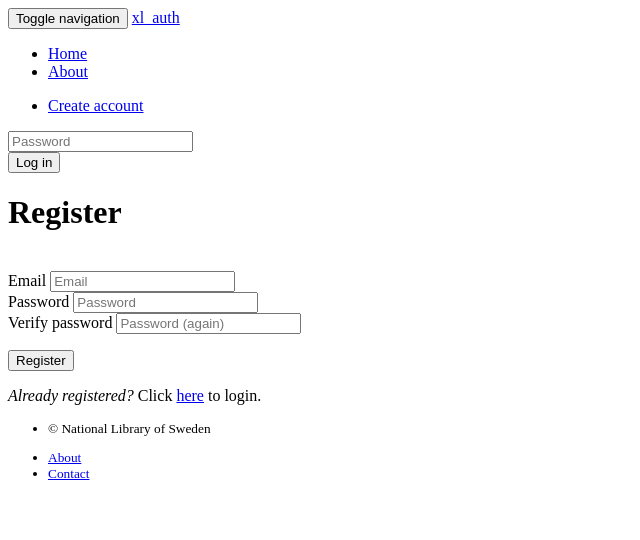
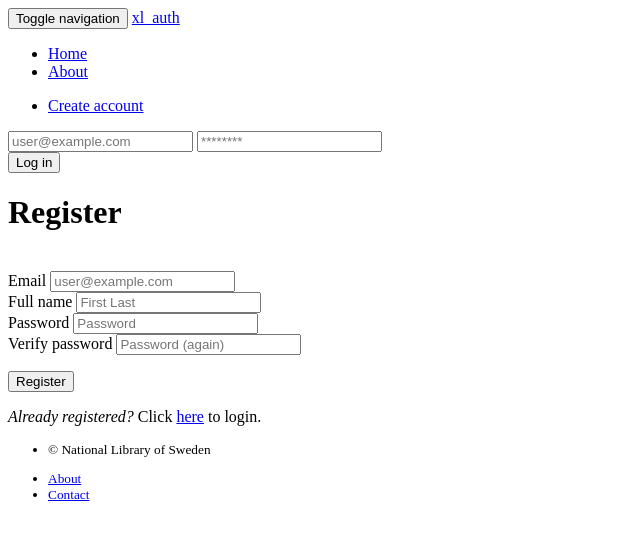
Before and after one commit to libris/xl_auth, a Flask app: template xl_auth/templates/public/register.html in a window 1280 px wide. Shown: the top 540 px of the page, without its empty margins (0-640 px from the left). Run offline with Flask 2, Linux system fonts and the light colour scheme; tables that the repository leaves empty hold one stand-in row (values such as "Sample post"); the template is opened without the code that fills it: values that come from a table or form of the project are taken from there, most other values are stand-ins (such as "Sample title", 1, 10 or a date in 2020).

Commit message:
Update views and templates, now passing all tests

```diff
--- a/xl_auth/public/views.py
+++ b/xl_auth/public/views.py
@@ -51,7 +51,7 @@ def register():
     """Register new user."""
     form = RegisterForm(request.form)
     if form.validate_on_submit():
-        User.create(username=form.username.data, email=form.email.data,
+        User.create(email=form.username.data, full_name=form.full_name.data,
                     password=form.password.data, active=True)
         flash('Thank you for registering. You can now log in.', 'success')
         return redirect(url_for('public.home'))
--- a/xl_auth/templates/nav.html
+++ b/xl_auth/templates/nav.html
@@ -37,8 +37,8 @@
     <form id="loginForm" method="POST" class="navbar-form form-inline navbar-right" action="/" role="login">
       <input type="hidden" name="csrf_token" value="{{ csrf_token() }}"/>
       <div class="form-group">
-        {{ form.username(placeholder="Username", class_="form-control") }}
-        {{ form.password(placeholder="Password", class_="form-control") }}
+        {{ form.username(placeholder="user@example.com", class_="form-control") }}
+        {{ form.password(placeholder="********", class_="form-control") }}
       </div>
       <button type="submit" class="btn btn-default">Log in</button>
     </form>
--- a/xl_auth/templates/public/register.html
+++ b/xl_auth/templates/public/register.html
@@ -8,11 +8,11 @@
             <input type="hidden" name="csrf_token" value="{{ csrf_token() }}"/>
             <div class="form-group">
                 {{form.username.label}}
-                {{form.username(placeholder="Username", class_="form-control")}}
+                {{form.username(placeholder="user@example.com", class_="form-control")}}
             </div>
             <div class="form-group">
-                {{form.email.label}}
-                {{form.email(placeholder="Email", class_="form-control")}}
+                {{form.full_name.label}}
+                {{form.full_name(placeholder="First Last", class_="form-control")}}
             </div>
             <div class="form-group">
                 {{form.password.label}}
--- a/xl_auth/user/forms.py
+++ b/xl_auth/user/forms.py
@@ -13,7 +13,7 @@ from .models import User
 class RegisterForm(Form):
     """Register form."""
 
-    email = StringField('Email', validators=[DataRequired(), Email(), Length(min=6, max=255)])
+    username = StringField('Email', validators=[DataRequired(), Email(), Length(min=6, max=255)])
     full_name = StringField('Full name', validators=[DataRequired(), Length(min=3, max=255)])
     password = PasswordField('Password', validators=[DataRequired(), Length(min=6, max=64)])
     confirm = PasswordField('Verify password',
@@ -31,10 +31,10 @@ class RegisterForm(Form):
         if not initial_validation:
             return False
 
-        user = User.query.filter_by(email=self.email.data).first()
+        user = User.query.filter_by(email=self.username.data).first()
 
         if user:
-            self.email.errors.append('Email already registered')
+            self.username.errors.append('Email already registered')
             return False
 
         return True
```
